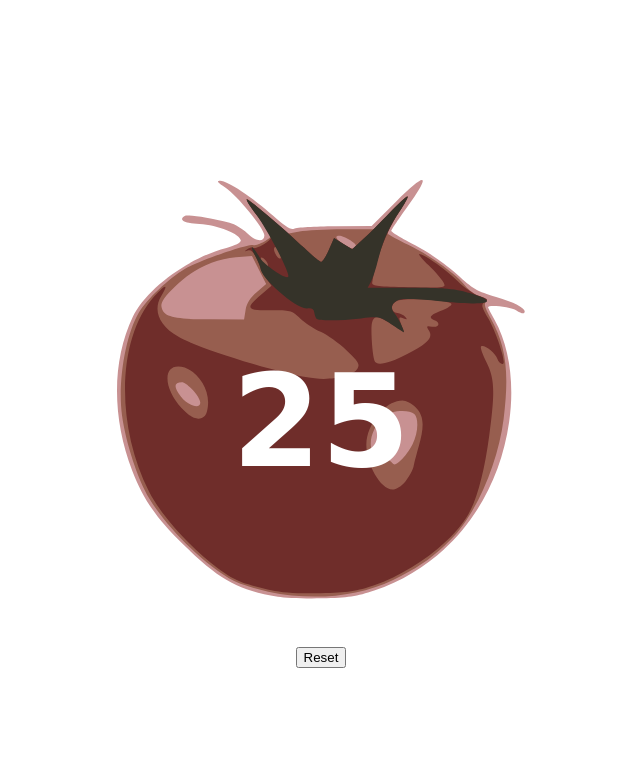
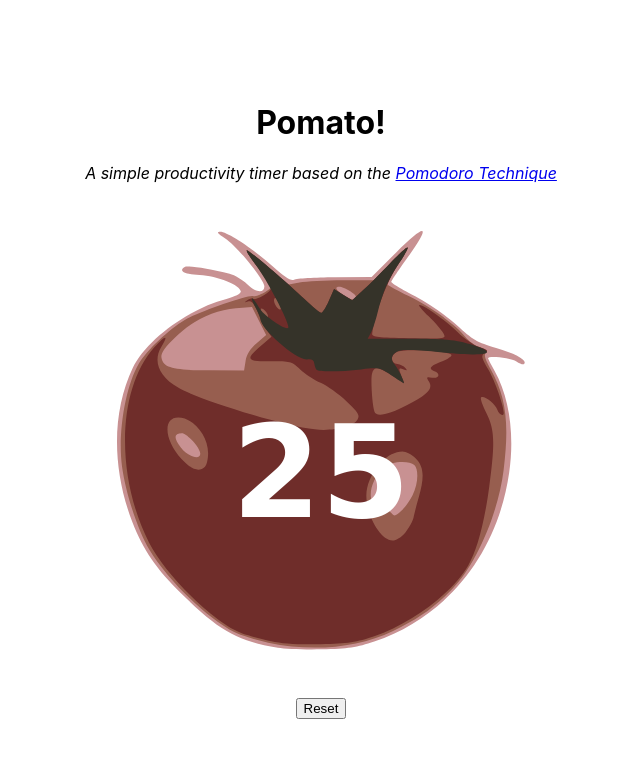
Before and after one commit to neonfuz/Pomato, a React (Create React App) app: page / in a window 1280 px wide. Shown: the top 758 px of the page, without its empty margins (319-959 px from the left). Built offline with nearby package versions, Linux system fonts and the light colour scheme.

Commit message:
Added about link to pomodoro wikipedia article

```diff
--- a/src/App.js
+++ b/src/App.js
@@ -7,6 +7,13 @@ import PomTimer from './pomtimer'
 
 const App = () => (
   <div className="App">
+    <h1>Pomato!</h1>
+    <i>
+      A simple productivity timer based on the{' '}
+      <a href="https://en.wikipedia.org/wiki/Pomodoro_Technique">
+        Pomodoro Technique
+      </a>
+    </i>
     <Timer interval={1000 * 60}>{([time, reset]) => (
       <>
         <PomTimer time={Math.max(0, 25-time)} />
```
